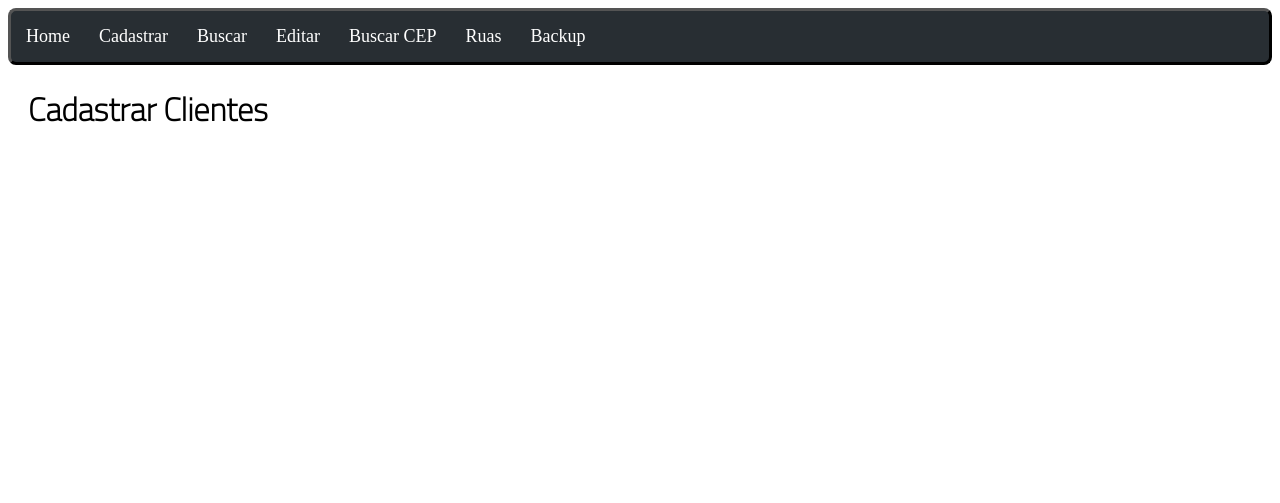
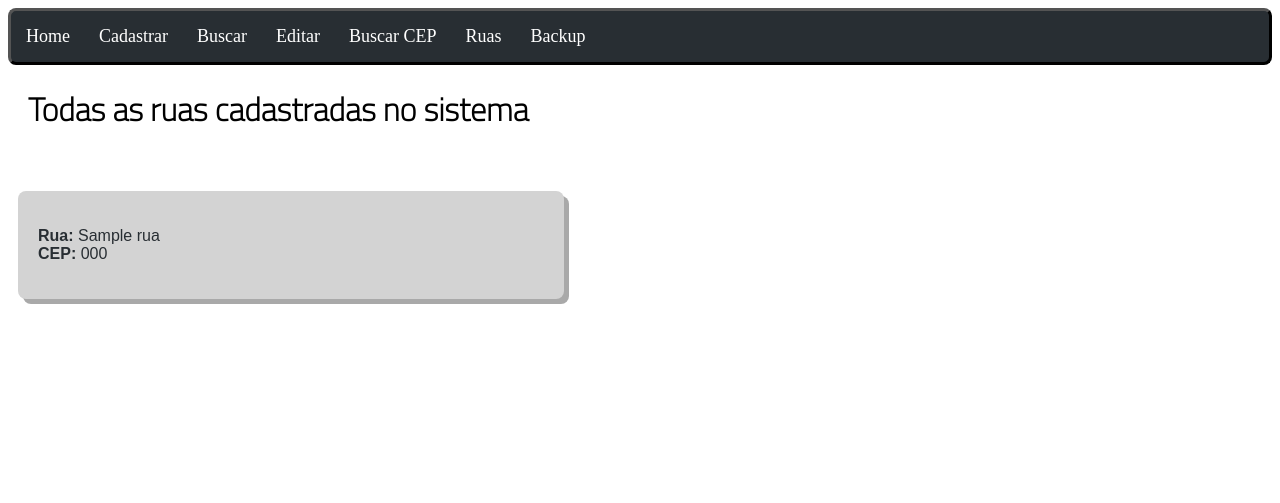
Before and after one commit to EderMiqueias/SistemaCadastro, a Django app: page /ruas/ in a window 1280 px wide. Shown: the top 503 px of the page. Run offline with Django 3.2, Linux system fonts and the light colour scheme; tables that the repository leaves empty hold one stand-in row (values such as "Sample post"); a database or web service that is not in the repository returns one stand-in record (values such as "Sample title").

Commit message:
menu ruas pronto

```diff
--- a/core/templates/ruas.html
+++ b/core/templates/ruas.html
@@ -2,6 +2,19 @@
 <!---->
 {% block content %}
 <div>
-  <h1>Cadastrar Clientes</h1>
+  <h1>Todas as ruas cadastradas no sistema</h1>
+  <br />
+  {% if enderecos %}
+    {% for endereco in enderecos %}
+      <div id="mtable" class="cliente_card">
+        <p>
+          <b>Rua: </b>{{ endereco.rua }}<br />
+          <b>CEP: </b>{{ endereco.cep }}
+        </p>
+      </div>
+    {% endfor %}
+  {% else %}
+    <h1 class="spanalert">Nenhum Cliente Cadastrado ainda :(</h1>
+  {% endif %}
 </div>
 {% endblock %}
--- a/core/views.py
+++ b/core/views.py
@@ -106,7 +106,19 @@ def buscarcep(request):
 
 
 def ruas(request):
-    return render(request,"ruas.html")
+    enderecos = list()
+    ruas = list()
+    db = getdb()
+    lista_importacoes = db.clientes.find()
+    for cliente in lista_importacoes:
+        rua = cliente['endereco']['rua']
+        if not rua in ruas:
+            enderecos.append(cliente['endereco'])
+            ruas.append(rua)
+    content = {
+        'enderecos': enderecos
+    }
+    return render(request,"ruas.html", content)
 
 
 def backup(request):
```
